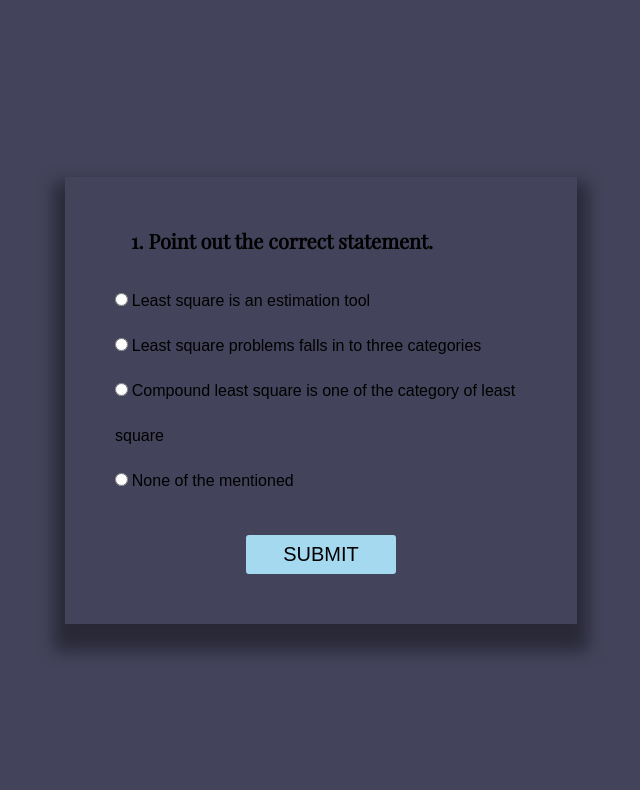
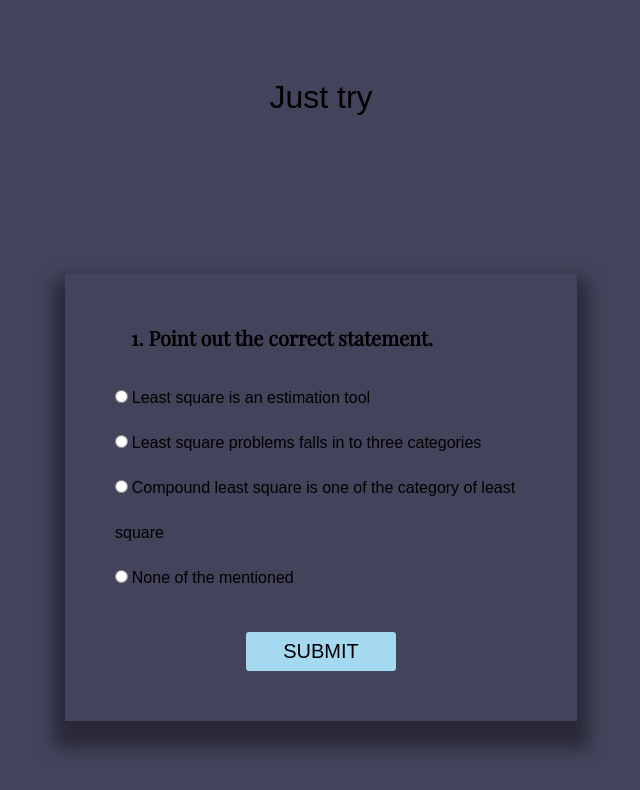
Before and after one commit to Roshni-Patil/Quiz-app, a plain HTML site: page index.html in a window 1280 px wide. Shown: the whole page, without its empty margins (319-959 px from the left). Drawn offline with nearby package versions, Linux system fonts and the light colour scheme.

Commit message:
heading added

```diff
--- a/index.html
+++ b/index.html
@@ -16,6 +16,7 @@
 </head>
 <body>
     <div class="main-div">
+        <h1> Just try</h1>
         <div class="inner-div">
             <h3 class="question">Question  </h3>
             <ul>
```
